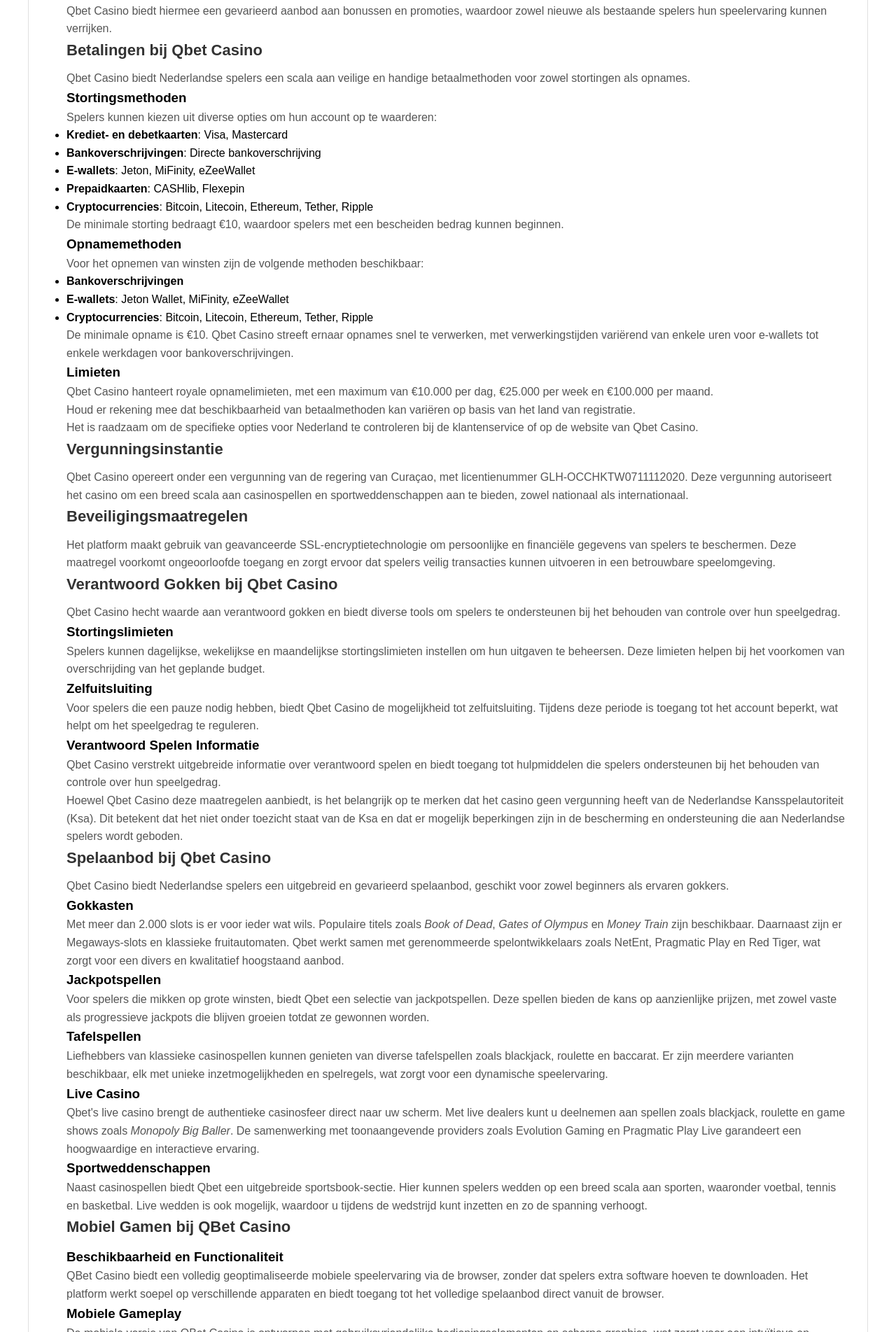
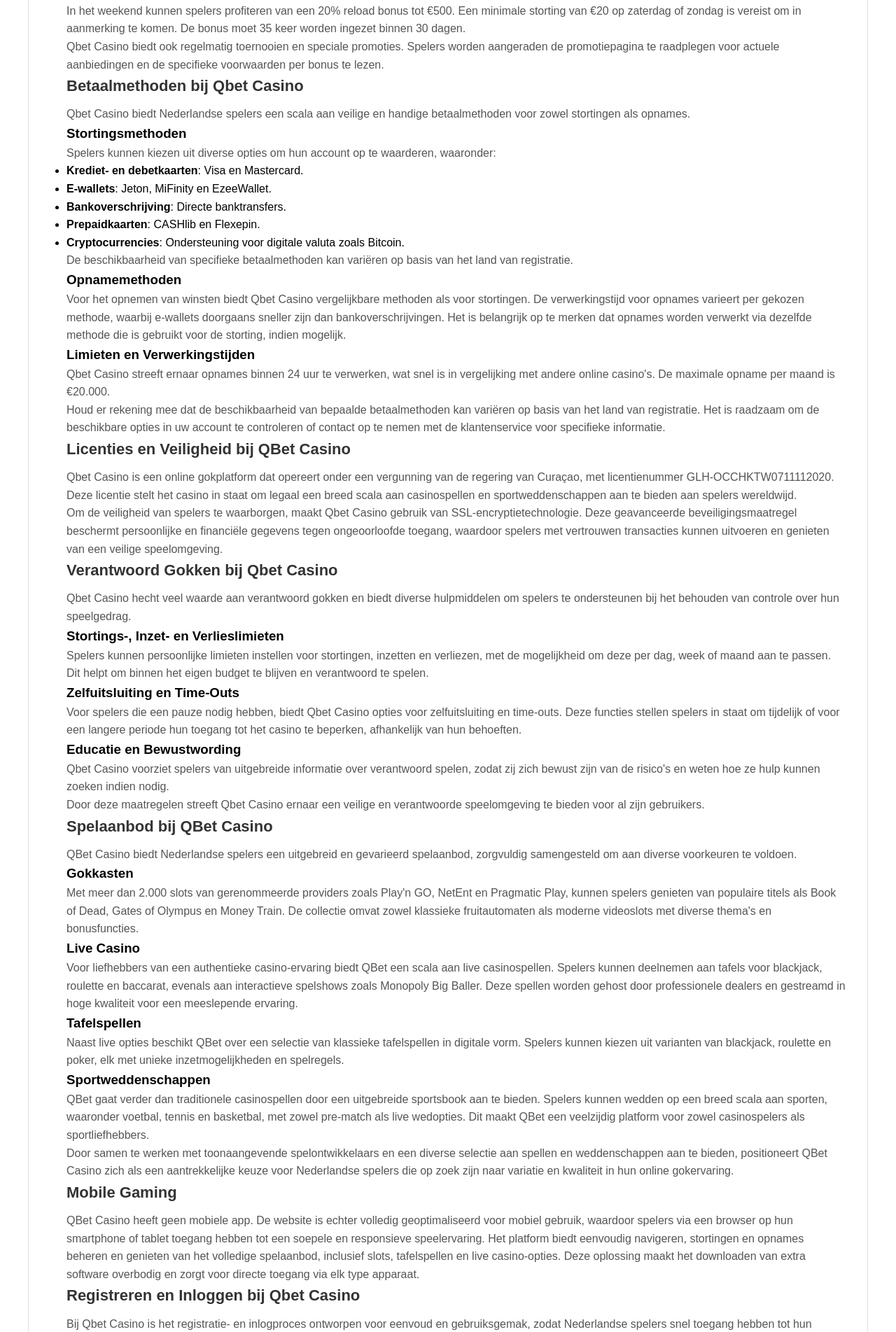
Before and after one commit to miamid/qbet-monobrand, a plain HTML site: page index.html in a window 1280 px wide. Shown: the part 1971-3874 px from the top of the page at 70% size. Drawn offline with nearby package versions, Linux system fonts and the light colour scheme; a web font is replaced by a local one.

Commit message:
Update index.html

```diff
--- a/index.html
+++ b/index.html
@@ -3,8 +3,8 @@
 <head>
     <meta charset="UTF-8">
     <meta content="width=device-width, initial-scale=1.0" name="viewport">
-    <meta name="description" content="Speel bij Qbet Casino online in Nederland. Geniet van innovatieve technologie, snelle stortingen en een geavanceerd platform">
-    <title>Qbet Casino Nederland - Legaal Online Spelen</title>
+    <meta name="description" content="Qbet Casino biedt Nederlandse spelers een gereguleerd platform met transparante betalingen en exclusieve casinospellen">
+    <title>Qbet Casino - Legaal Online Casino in Nederland</title>
     <link rel="icon" href="images/favicon.ico">
     <link href="styles.css" rel="stylesheet">
     <link href="https://cdnjs.cloudflare.com/ajax/libs/font-awesome/6.0.0-beta3/css/all.min.css" rel="stylesheet">
@@ -168,97 +168,78 @@
     <div class="info-section">
         <div class="info-bar"></div>
         <div class="info-content">
-            <h1>Qbet casino</h1>
-            <p>Qbet Casino is een online gokplatform dat in 2022 werd gelanceerd en wordt beheerd door Novatech Solutions N.V. Het casino biedt een uitgebreid assortiment aan spellen, waaronder slots, tafelspellen en live dealer-opties, geleverd door toonaangevende softwareontwikkelaars. Qbet Casino is gelicentieerd door de Gaming Curaçao-autoriteit, wat zorgt voor een gereguleerde en veilige speelomgeving.</p>
-            <p>Het platform ondersteunt meerdere talen en betaalmethoden, waaronder zowel traditionele opties als cryptocurrencies, om tegemoet te komen aan een wereldwijd spelerspubliek.</p>
-            <h2>Bonussen bij Qbet Casino</h2>
-            <p>Qbet Casino biedt Nederlandse spelers een scala aan aantrekkelijke bonussen, zowel voor nieuwkomers als voor trouwe klanten.</p>
+            <h1>Qbet Casino online</h1>
+            <p>Qbet Casino is een online gokplatform dat een breed scala aan spellen aanbiedt, waaronder slots, tafelspellen en live casinospellen. Het casino is eigendom van Novatech Solutions N.V. en opereert onder een licentie van de regering van Cura&ccedil;ao, wat zorgt voor een gereguleerde en veilige speelomgeving.</p>
+            <p>Met een gebruiksvriendelijke interface en 24/7 klantenservice streeft Qbet ernaar spelers een soepele en plezierige spelervaring te bieden. Daarnaast ondersteunt het platform meerdere betaalmethoden, waaronder cryptocurrencies, wat flexibiliteit biedt voor spelers wereldwijd.&nbsp;</p>
+            <h2>Bonussen en Promoties bij Qbet Casino</h2>
+            <p>Qbet Casino biedt een scala aan bonussen voor zowel nieuwe als bestaande spelers in Nederland, ontworpen om de spelervaring te verrijken en extra waarde te bieden.</p>
             <h3>Welkomstbonus</h3>
-            <p>Nieuwe spelers ontvangen een 100% bonus tot €100 bij hun eerste storting, plus 100 gratis spins op de slot 'Book of the Fallen'. Om in aanmerking te komen, is een minimale storting van €10 vereist. De bonus en eventuele winsten uit de gratis spins moeten 35 keer worden ingezet binnen 30 dagen.</p>
+            <p>Nieuwe spelers worden verwelkomd met een 100% stortingsbonus tot &euro;100, vergezeld van 100 gratis spins op de slot 'Book of the Fallen'. Om in aanmerking te komen, is een minimale storting van &euro;10 vereist. De bonus en eventuele winsten uit de gratis spins moeten 35 keer worden ingezet binnen 30 dagen. Let op: stortingen via Neteller of Skrill komen niet in aanmerking voor deze bonus.</p>
             <h3>Live Casino Welkomstbonus</h3>
-            <p>Voor liefhebbers van live casinospellen biedt Qbet een speciale welkomstbonus van 100% tot €300. Deze bonus is exclusief voor live casinospellen en vereist een minimale storting van €20. Daarnaast kunnen spelers wekelijks 5% cashback ontvangen op hun verliezen, met een minimum van €5 en een maximum van €200.</p>
+            <p>Voor liefhebbers van live casinospellen biedt Qbet een speciale 100% bonus tot &euro;300 op de eerste storting, exclusief voor live casinospellen. Daarnaast is er een wekelijkse cashback van 5% op eventuele verliezen, met een minimum cashbackbedrag van &euro;5 en een maximum van &euro;200. Om deze bonus te claimen, is een minimale storting van &euro;20 vereist.</p>
             <h3>Cashback en Rakeback</h3>
-            <p>Qbet waardeert loyaliteit met een 5% dagelijkse cashback op verliezen bij slots en een 20% rakeback op totale inzetten in het casino. Om deel te nemen, moeten spelers de 'Instant Cashback' activeren op de beloningenpagina. Het minimale cashbackbedrag is €5, met een maximum van €200.</p>
+            <p>Qbet biedt dagelijkse cashback en rakeback voor bestaande spelers:</p>
+            <ul>
+                <li style="font-weight: 400;"><strong>Cashback</strong>: 5% op verliezen bij gokkasten (minimaal &euro;5, maximaal &euro;200). Geen inzetvereisten.</li>
+                <li style="font-weight: 400;"><strong>Rakeback</strong>: 20% op totale inzetten in het casino. Direct beschikbaar voor opname.</li>
+            </ul>
             <h3>Weekend Booster</h3>
-            <p>In het weekend kunnen spelers profiteren van een 20% reload bonus tot €500. Een storting van minimaal €20 op zaterdag of zondag is vereist. De bonus heeft een inzetvereiste van 35 keer en is 30 dagen geldig.</p>
-            <p>Qbet Casino biedt hiermee een gevarieerd aanbod aan bonussen en promoties, waardoor zowel nieuwe als bestaande spelers hun speelervaring kunnen verrijken.</p>
-            <h2>Betalingen bij Qbet Casino</h2>
+            <p>In het weekend kunnen spelers profiteren van een 20% reload bonus tot &euro;500. Een minimale storting van &euro;20 op zaterdag of zondag is vereist om in aanmerking te komen. De bonus moet 35 keer worden ingezet binnen 30 dagen.</p>
+            <p>Qbet Casino biedt ook regelmatig toernooien en speciale promoties. Spelers worden aangeraden de promotiepagina te raadplegen voor actuele aanbiedingen en de specifieke voorwaarden per bonus te lezen.</p>
+            <h2>Betaalmethoden bij Qbet Casino</h2>
             <p>Qbet Casino biedt Nederlandse spelers een scala aan veilige en handige betaalmethoden voor zowel stortingen als opnames.</p>
             <h3>Stortingsmethoden</h3>
-            <p>Spelers kunnen kiezen uit diverse opties om hun account op te waarderen:</p>
+            <p>Spelers kunnen kiezen uit diverse opties om hun account op te waarderen, waaronder:</p>
             <ul>
-                <li><strong>Krediet- en debetkaarten</strong>: Visa, Mastercard</li>
-                <li><strong>Bankoverschrijvingen</strong>: Directe bankoverschrijving</li>
-                <li><strong>E-wallets</strong>: Jeton, MiFinity, eZeeWallet</li>
-                <li><strong>Prepaidkaarten</strong>: CASHlib, Flexepin</li>
-                <li><strong>Cryptocurrencies</strong>: Bitcoin, Litecoin, Ethereum, Tether, Ripple</li>
+                <li style="font-weight: 400;"><strong>Krediet- en debetkaarten</strong>: Visa en Mastercard.</li>
+                <li style="font-weight: 400;"><strong>E-wallets</strong>: Jeton, MiFinity en EzeeWallet.</li>
+                <li style="font-weight: 400;"><strong>Bankoverschrijving</strong>: Directe banktransfers.</li>
+                <li style="font-weight: 400;"><strong>Prepaidkaarten</strong>: CASHlib en Flexepin.</li>
+                <li style="font-weight: 400;"><strong>Cryptocurrencies</strong>: Ondersteuning voor digitale valuta zoals Bitcoin.</li>
             </ul>
-            <p>De minimale storting bedraagt €10, waardoor spelers met een bescheiden bedrag kunnen beginnen.</p>
+            <p>De beschikbaarheid van specifieke betaalmethoden kan vari&euml;ren op basis van het land van registratie.</p>
             <h3>Opnamemethoden</h3>
-            <p>Voor het opnemen van winsten zijn de volgende methoden beschikbaar:</p>
-            <ul>
-                <li><strong>Bankoverschrijvingen</strong></li>
-                <li><strong>E-wallets</strong>: Jeton Wallet, MiFinity, eZeeWallet</li>
-                <li><strong>Cryptocurrencies</strong>: Bitcoin, Litecoin, Ethereum, Tether, Ripple</li>
-            </ul>
-            <p>De minimale opname is €10. Qbet Casino streeft ernaar opnames snel te verwerken, met verwerkingstijden variërend van enkele uren voor e-wallets tot enkele werkdagen voor bankoverschrijvingen.</p>
-            <h3>Limieten</h3>
-            <p>Qbet Casino hanteert royale opnamelimieten, met een maximum van €10.000 per dag, €25.000 per week en €100.000 per maand.</p>
-            <p>Houd er rekening mee dat beschikbaarheid van betaalmethoden kan variëren op basis van het land van registratie.</p>
-            <p>Het is raadzaam om de specifieke opties voor Nederland te controleren bij de klantenservice of op de website van Qbet Casino.</p>
-            <h2>Vergunningsinstantie</h2>
-            <p>Qbet Casino opereert onder een vergunning van de regering van Curaçao, met licentienummer GLH-OCCHKTW0711112020. Deze vergunning autoriseert het casino om een breed scala aan casinospellen en sportweddenschappen aan te bieden, zowel nationaal als internationaal.</p>
-            <h2>Beveiligingsmaatregelen</h2>
-            <p>Het platform maakt gebruik van geavanceerde SSL-encryptietechnologie om persoonlijke en financiële gegevens van spelers te beschermen. Deze maatregel voorkomt ongeoorloofde toegang en zorgt ervoor dat spelers veilig transacties kunnen uitvoeren in een betrouwbare speelomgeving.</p>
+            <p>Voor het opnemen van winsten biedt Qbet Casino vergelijkbare methoden als voor stortingen. De verwerkingstijd voor opnames varieert per gekozen methode, waarbij e-wallets doorgaans sneller zijn dan bankoverschrijvingen. Het is belangrijk op te merken dat opnames worden verwerkt via dezelfde methode die is gebruikt voor de storting, indien mogelijk.</p>
+            <h3>Limieten en Verwerkingstijden</h3>
+            <p>Qbet Casino streeft ernaar opnames binnen 24 uur te verwerken, wat snel is in vergelijking met andere online casino's. De maximale opname per maand is &euro;20.000.</p>
+            <p>Houd er rekening mee dat de beschikbaarheid van bepaalde betaalmethoden kan vari&euml;ren op basis van het land van registratie. Het is raadzaam om de beschikbare opties in uw account te controleren of contact op te nemen met de klantenservice voor specifieke informatie.</p>
+            <h2>Licenties en Veiligheid bij QBet Casino</h2>
+            <p>Qbet Casino is een online gokplatform dat opereert onder een vergunning van de regering van Cura&ccedil;ao, met licentienummer GLH-OCCHKTW0711112020.</p>
+            <p>Deze licentie stelt het casino in staat om legaal een breed scala aan casinospellen en sportweddenschappen aan te bieden aan spelers wereldwijd.</p>
+            <p>Om de veiligheid van spelers te waarborgen, maakt Qbet Casino gebruik van SSL-encryptietechnologie. Deze geavanceerde beveiligingsmaatregel beschermt persoonlijke en financi&euml;le gegevens tegen ongeoorloofde toegang, waardoor spelers met vertrouwen transacties kunnen uitvoeren en genieten van een veilige speelomgeving.&nbsp;</p>
             <h2>Verantwoord Gokken bij Qbet Casino</h2>
-            <p>Qbet Casino hecht waarde aan verantwoord gokken en biedt diverse tools om spelers te ondersteunen bij het behouden van controle over hun speelgedrag.</p>
-            <h3>Stortingslimieten</h3>
-            <p>Spelers kunnen dagelijkse, wekelijkse en maandelijkse stortingslimieten instellen om hun uitgaven te beheersen. Deze limieten helpen bij het voorkomen van overschrijding van het geplande budget.</p>
-            <h3>Zelfuitsluiting</h3>
-            <p>Voor spelers die een pauze nodig hebben, biedt Qbet Casino de mogelijkheid tot zelfuitsluiting. Tijdens deze periode is toegang tot het account beperkt, wat helpt om het speelgedrag te reguleren.</p>
-            <h3>Verantwoord Spelen Informatie</h3>
-            <p>Qbet Casino verstrekt uitgebreide informatie over verantwoord spelen en biedt toegang tot hulpmiddelen die spelers ondersteunen bij het behouden van controle over hun speelgedrag.</p>
-            <p>Hoewel Qbet Casino deze maatregelen aanbiedt, is het belangrijk op te merken dat het casino geen vergunning heeft van de Nederlandse Kansspelautoriteit (Ksa). Dit betekent dat het niet onder toezicht staat van de Ksa en dat er mogelijk beperkingen zijn in de bescherming en ondersteuning die aan Nederlandse spelers wordt geboden.</p>
-            <h2>Spelaanbod bij Qbet Casino</h2>
-            <p>Qbet Casino biedt Nederlandse spelers een uitgebreid en gevarieerd spelaanbod, geschikt voor zowel beginners als ervaren gokkers.</p>
+            <p>Qbet Casino hecht veel waarde aan verantwoord gokken en biedt diverse hulpmiddelen om spelers te ondersteunen bij het behouden van controle over hun speelgedrag.</p>
+            <h3>Stortings-, Inzet- en Verlieslimieten</h3>
+            <p>Spelers kunnen persoonlijke limieten instellen voor stortingen, inzetten en verliezen, met de mogelijkheid om deze per dag, week of maand aan te passen. Dit helpt om binnen het eigen budget te blijven en verantwoord te spelen.</p>
+            <h3>Zelfuitsluiting en Time-Outs</h3>
+            <p>Voor spelers die een pauze nodig hebben, biedt Qbet Casino opties voor zelfuitsluiting en time-outs. Deze functies stellen spelers in staat om tijdelijk of voor een langere periode hun toegang tot het casino te beperken, afhankelijk van hun behoeften.</p>
+            <h3>Educatie en Bewustwording</h3>
+            <p>Qbet Casino voorziet spelers van uitgebreide informatie over verantwoord spelen, zodat zij zich bewust zijn van de risico's en weten hoe ze hulp kunnen zoeken indien nodig.</p>
+            <p>Door deze maatregelen streeft Qbet Casino ernaar een veilige en verantwoorde speelomgeving te bieden voor al zijn gebruikers.</p>
+            <h2>Spelaanbod bij QBet Casino</h2>
+            <p>QBet Casino biedt Nederlandse spelers een uitgebreid en gevarieerd spelaanbod, zorgvuldig samengesteld om aan diverse voorkeuren te voldoen.</p>
             <h3>Gokkasten</h3>
-            <p>Met meer dan 2.000 slots is er voor ieder wat wils. Populaire titels zoals <em>Book of Dead</em>, <em>Gates of Olympus</em> en <em>Money Train</em> zijn beschikbaar. Daarnaast zijn er Megaways-slots en klassieke fruitautomaten. Qbet werkt samen met gerenommeerde spelontwikkelaars zoals NetEnt, Pragmatic Play en Red Tiger, wat zorgt voor een divers en kwalitatief hoogstaand aanbod.</p>
-            <h3>Jackpotspellen</h3>
-            <p>Voor spelers die mikken op grote winsten, biedt Qbet een selectie van jackpotspellen. Deze spellen bieden de kans op aanzienlijke prijzen, met zowel vaste als progressieve jackpots die blijven groeien totdat ze gewonnen worden.</p>
+            <p>Met meer dan 2.000 slots van gerenommeerde providers zoals Play'n GO, NetEnt en Pragmatic Play, kunnen spelers genieten van populaire titels als Book of Dead, Gates of Olympus en Money Train. De collectie omvat zowel klassieke fruitautomaten als moderne videoslots met diverse thema's en bonusfuncties.</p>
+            <h3>Live Casino</h3>
+            <p>Voor liefhebbers van een authentieke casino-ervaring biedt QBet een scala aan live casinospellen. Spelers kunnen deelnemen aan tafels voor blackjack, roulette en baccarat, evenals aan interactieve spelshows zoals Monopoly Big Baller. Deze spellen worden gehost door professionele dealers en gestreamd in hoge kwaliteit voor een meeslepende ervaring.</p>
             <h3>Tafelspellen</h3>
-            <p>Liefhebbers van klassieke casinospellen kunnen genieten van diverse tafelspellen zoals blackjack, roulette en baccarat. Er zijn meerdere varianten beschikbaar, elk met unieke inzetmogelijkheden en spelregels, wat zorgt voor een dynamische speelervaring.</p>
-            <h3>Live Casino</h3>
-            <p>Qbet's live casino brengt de authentieke casinosfeer direct naar uw scherm. Met live dealers kunt u deelnemen aan spellen zoals blackjack, roulette en game shows zoals <em>Monopoly Big Baller</em>. De samenwerking met toonaangevende providers zoals Evolution Gaming en Pragmatic Play Live garandeert een hoogwaardige en interactieve ervaring.</p>
+            <p>Naast live opties beschikt QBet over een selectie van klassieke tafelspellen in digitale vorm. Spelers kunnen kiezen uit varianten van blackjack, roulette en poker, elk met unieke inzetmogelijkheden en spelregels.</p>
             <h3>Sportweddenschappen</h3>
-            <p>Naast casinospellen biedt Qbet een uitgebreide sportsbook-sectie. Hier kunnen spelers wedden op een breed scala aan sporten, waaronder voetbal, tennis en basketbal. Live wedden is ook mogelijk, waardoor u tijdens de wedstrijd kunt inzetten en zo de spanning verhoogt.</p>
-            <h2>Mobiel Gamen bij QBet Casino</h2>
-            <h3>Beschikbaarheid en Functionaliteit</h3>
-            <p>QBet Casino biedt een volledig geoptimaliseerde mobiele speelervaring via de browser, zonder dat spelers extra software hoeven te downloaden. Het platform werkt soepel op verschillende apparaten en biedt toegang tot het volledige spelaanbod direct vanuit de browser.</p>
-            <h3>Mobiele Gameplay</h3>
-            <p>De mobiele versie van QBet Casino is ontworpen met gebruiksvriendelijke bedieningselementen en scherpe graphics, wat zorgt voor een intuïtieve en meeslepende spelervaring. Alle belangrijke functies, zoals stortingen, opnames en klantenservice, zijn volledig geïntegreerd, waardoor spelers onderweg net zoveel gemak ervaren als op de desktopversie.</p>
-            <h2>Registratie en Inloggen bij Qbet Casino</h2>
-            <p>Bij Qbet Casino is het registratie- en inlogproces ontworpen voor gebruiksgemak en veiligheid voor Nederlandse spelers.</p>
+            <p>QBet gaat verder dan traditionele casinospellen door een uitgebreide sportsbook aan te bieden. Spelers kunnen wedden op een breed scala aan sporten, waaronder voetbal, tennis en basketbal, met zowel pre-match als live wedopties. Dit maakt QBet een veelzijdig platform voor zowel casinospelers als sportliefhebbers.</p>
+            <p>Door samen te werken met toonaangevende spelontwikkelaars en een diverse selectie aan spellen en weddenschappen aan te bieden, positioneert QBet Casino zich als een aantrekkelijke keuze voor Nederlandse spelers die op zoek zijn naar variatie en kwaliteit in hun online gokervaring.</p>
+            <h2>Mobile Gaming</h2>
+            <p>QBet Casino heeft geen mobiele app. De website is echter volledig geoptimaliseerd voor mobiel gebruik, waardoor spelers via een browser op hun smartphone of tablet toegang hebben tot een soepele en responsieve speelervaring. Het platform biedt eenvoudig navigeren, stortingen en opnames beheren en genieten van het volledige spelaanbod, inclusief slots, tafelspellen en live casino-opties. Deze oplossing maakt het downloaden van extra software overbodig en zorgt voor directe toegang via elk type apparaat.</p>
+            <h2>Registreren en Inloggen bij Qbet Casino</h2>
+            <p>Bij Qbet Casino is het registratie- en inlogproces ontworpen voor eenvoud en gebruiksgemak, zodat Nederlandse spelers snel toegang hebben tot hun favoriete spellen.</p>
             <h3>Registratiestappen</h3>
-            <ol>
-                <li>Bezoek de officiële website van Qbet Casino.</li>
-                <li>Klik op de knop 'Registreren' in de rechterbovenhoek.</li>
-                <li>Vul het registratieformulier in met uw volledige naam, e-mailadres, telefoonnummer en een sterk wachtwoord.</li>
-                <li>Voer uw geboortedatum, geslacht en volledig adres in.</li>
-                <li>Bevestig uw telefoonnummer door de code in te voeren die u via sms ontvangt.</li>
-                <li>Na succesvolle verificatie wordt uw account geactiveerd en kunt u inloggen.</li>
-            </ol>
+            <p>Om een account aan te maken, bezoekt u de offici&euml;le Qbet-website en klikt u op de 'Registreren' knop rechtsboven. Vul uw persoonlijke gegevens in, waaronder volledige naam, e-mailadres, geboortedatum en telefoonnummer. Kies een sterk wachtwoord en bevestig uw telefoonnummer via een ontvangen sms-code. Na succesvolle verificatie is uw account gereed voor gebruik.</p>
             <h3>Inloggen</h3>
-            <ol>
-                <li>Ga naar de Qbet Casino-website.</li>
-                <li>Klik op 'Inloggen' rechtsboven.</li>
-                <li>Voer uw geregistreerde e-mailadres en wachtwoord in.</li>
-                <li>Klik op 'Inloggen' om toegang te krijgen tot uw account.</li>
-            </ol>
+            <p>Met een aangemaakt account kunt u inloggen door op de 'Inloggen' knop te klikken en uw geregistreerde e-mailadres en wachtwoord in te voeren. Na succesvolle invoer krijgt u toegang tot uw profiel en kunt u beginnen met spelen.</p>
             <h3>Verificatie</h3>
-            <p>Om te voldoen aan de veiligheidsnormen en regelgeving, is verificatie van uw account noodzakelijk. Dit omvat het bevestigen van uw identiteit en leeftijd. U dient identiteits- en adresbewijzen te uploaden via uw account onder het tabblad 'Nu verifiëren'. De verwerking van deze documenten kan tot vijf werkdagen duren.</p>
-            <h2>Onze Beoordeling van Qbet Casino</h2>
-            <p>Qbet Casino onderscheidt zich door zijn dagelijkse cashbackprogramma zonder inzetvereisten, wat directe waarde biedt aan spelers. De site heeft een moderne en intuïtieve interface, geoptimaliseerd voor zowel desktop als mobiele apparaten, wat zorgt voor een naadloze spelervaring. Bovendien ondersteunt het platform cryptocurrency-betalingen, waaronder Bitcoin en Ethereum, waardoor snelle en veilige transacties mogelijk zijn.</p>
-            <p>Een nadeel is de licentie van Curaçao, wat minder vertrouwen biedt dan Europese licenties. Daarnaast vragen sommige clausules in de algemene voorwaarden om aandacht.</p>
+            <p>Qbet hecht veel waarde aan veiligheid en vereist daarom een verificatieproces. Dit houdt in dat u documenten uploadt ter bevestiging van uw identiteit en adres. De verwerking van deze documenten kan tot vijf werkdagen duren. Na succesvolle verificatie kunt u volledig gebruikmaken van alle functies, inclusief stortingen, opnames en deelname aan promoties.&nbsp;</p>
+            <h2>Wat Maakt Qbet Anders?</h2>
+            <p>Qbet Casino onderscheidt zich door een strak en intu&iuml;tief design dat naadloos werkt op zowel desktop als mobiele apparaten. Het uitgebreide spelaanbod, waaronder exclusieve titels en unieke toernooien, biedt spelers een vernieuwende ervaring.</p>
+            <p>Met flexibele betalingsopties, waaronder cryptocurrencies, richt Qbet zich op moderne spelers. De veiligheid wordt gegarandeerd door geavanceerde encryptietechnologie, wat vertrouwen wekt bij gebruikers. Hoewel er geen no deposit bonus is, compenseert Qbet dit met innovatieve promoties en persoonlijke beloningen die de loyaliteit van spelers belonen.</p>
         </div>
     </div>
 </main>
```
